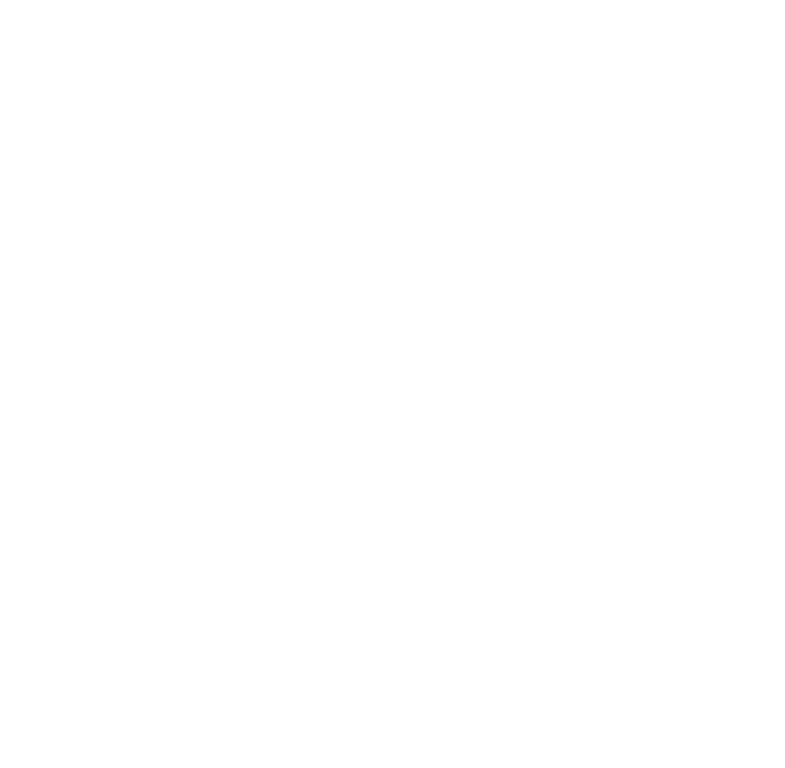
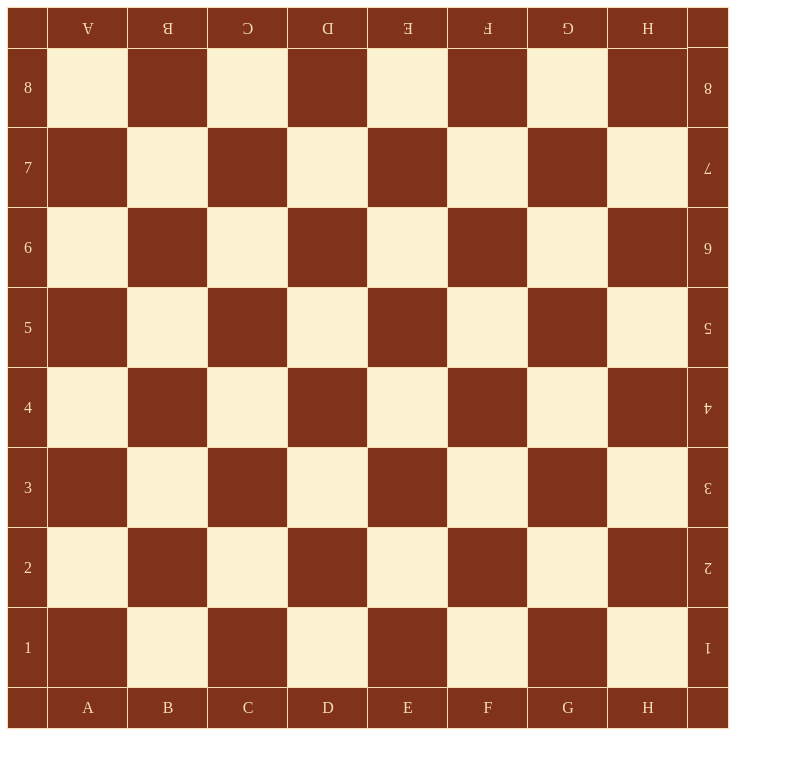
Before and after one commit to ilyadyxah/JavaScript, a plain HTML site: page index.html in a window 1280 px wide. Shown: the whole page, without its empty margins (0-785 px from the left). Drawn offline with Linux system fonts and the light colour scheme.

Commit message:
First version

```diff
--- a/index.html
+++ b/index.html
@@ -1,10 +1,15 @@
 <!DOCTYPE html>
 <html lang="en">
 <head>
-    <meta charset="UTF-8">
+    <meta name="viewport" content="width=device-width, initial-scale=1.0">
     <title>Document</title>
+    <link rel="stylesheet" href="style.css">
 </head>
 <body>
-    <script src="lesson4.js"></script>
+<div class="container">
+    <div id="board">
+    </div>
+</div>
+    <script src="lesson5.js"></script>
 </body>
 </html>
--- /dev/null
+++ b/lesson5.js
@@ -0,0 +1,77 @@
+var chessBoard = {
+    width: 10,
+    height: 10,
+    chessFigure: {},
+}
+
+var chessFigure = {
+    peshkaWhiteCoords1: {
+        x: 2,
+        y: 3
+    }
+}
+
+chessBoard.init = function () {
+    this.el = document.getElementById('board');
+    for (var j = 0; j < this.height; j++) {
+        for (var i = 0; i < this.width; i++) {
+            var el = document.createElement('div');
+            if (j > 0 && j < 9 && i > 0 && i < 9) {
+                if ((j % 2 === 0  && i % 2 !== 0) || (j % 2 !== 0  && i % 2 === 0)) {
+                    el.classList.add('cell','cell-black');
+                }
+                else {
+                    el.classList.add('cell','cell-white');
+                }
+                    this.el.appendChild(el);
+                }
+            else {
+                if (j === 0 || i === 9) {
+                    el.classList.add('cell-transform');
+                }
+                if ((j === 0 || j === 9) && i > 0 && i < 9) {
+                        el.classList.add('cell','cell-black');
+                    switch (i) {
+                        case 1:
+                            el.innerText = 'A';
+                            break;
+                        case 2:
+                            el.innerText = 'B';
+                            break;
+                        case 3:
+                            el.innerText = 'C';
+                            break;
+                        case 4:
+                            el.innerText = 'D';
+                            break;
+                        case 5:
+                            el.innerText = 'E';
+                            break;
+                        case 6:
+                            el.innerText = 'F';
+                            break;
+                        case 7:
+                            el.innerText = 'G';
+                            break;
+                        case 8:
+                            el.innerText = 'H';
+                            break;
+                    }
+                    this.el.appendChild(el);
+                }
+                else if((i === 0 || i === 9) && j > 0 && j < 9) {
+                    el.classList.add('cell','cell-black');
+                    el.innerText = 9 - j;
+                    this.el.appendChild(el);
+                }
+                else {
+                    el.classList.add('cell', 'cell-black');
+                    this.el.appendChild(el);
+                }
+                }
+            }
+        }
+    }
+
+chessFigure
+chessBoard.init();
--- /dev/null
+++ b/style.css
@@ -0,0 +1,27 @@
+
+.container {
+}
+
+#board {
+    display: grid;
+    grid-template-rows: 40px repeat(8, 80px) 40px;
+    grid-template-columns:40px repeat(8, 80px) 40px;
+}
+.cell {
+    display: flex;
+    justify-content: center;
+    align-items: center;
+    outline: 1px solid wheat;
+}
+.cell-black {
+    background-color: #81331a;
+    color: wheat;
+}
+
+.cell-white {
+    background-color: #faf2d0;
+}
+
+.cell-transform {
+    transform: rotate(180deg);
+}
```
